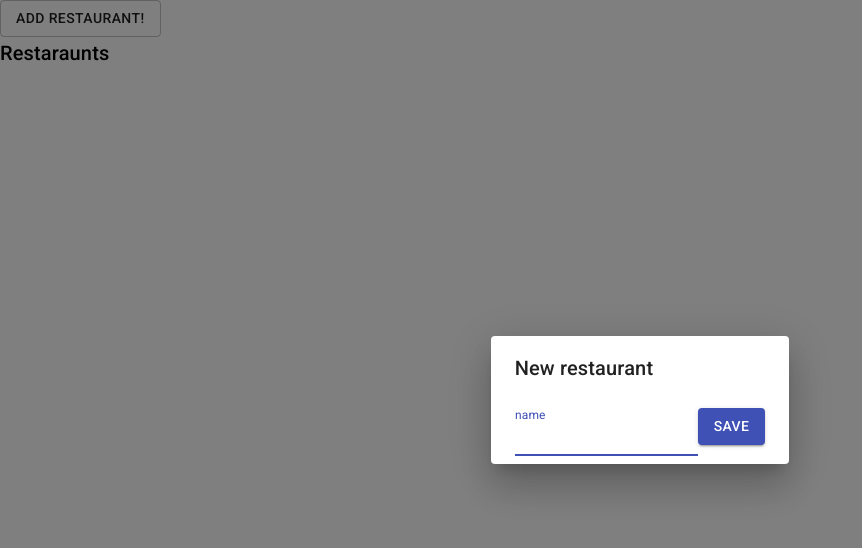
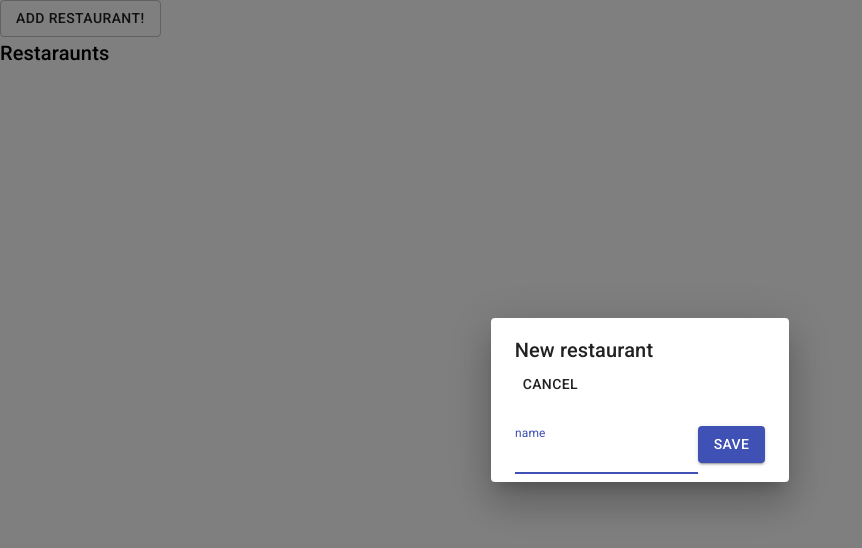
Before and after one commit to NurbekGithub/tdd-cra, a React (Create React App) app: page / in a window 1280 px wide. Both pictures are taken after a click on the button "ADD RESTAURANT!". Shown: the top 548 px of the page, without its empty margins (0-862 px from the left). Built offline with nearby package versions, Linux system fonts and the light colour scheme.

Commit message:
confirm we can close the modal

```diff
--- a/src/modules/Restaurant/RestaurantListPage.js
+++ b/src/modules/Restaurant/RestaurantListPage.js
@@ -1,6 +1,12 @@
 import React, { useState } from "react";
 import NewRestaurantForm from "./NewRestaurantForm";
-import { Button, Dialog, DialogContent, DialogTitle } from "@material-ui/core";
+import {
+  Button,
+  Dialog,
+  DialogContent,
+  DialogTitle,
+  Divider
+} from "@material-ui/core";
 import RestaurantsList from "./RestaurantsList";
 
 export default function RestaurantListPage() {
@@ -11,13 +17,18 @@ export default function RestaurantListPage() {
     setRestaurants(prevState => [...prevState, name]);
     setModalVisible(false);
   }
+
   return (
     <div>
       <Button onClick={() => setModalVisible(true)} variant="outlined">
         Add Restaurant!
       </Button>
       <Dialog open={modalVisible}>
-        <DialogTitle>New restaurant</DialogTitle>
+        <DialogTitle>
+          New restaurant
+          <Divider orientation="vertical" />
+          <Button onClick={() => setModalVisible(false)}>cancel</Button>
+        </DialogTitle>
         <DialogContent>
           <NewRestaurantForm handleSubmit={handleSubmit} />
         </DialogContent>
```
Also changed, not shown: 1 other file (tests, documents, lock files or other folders).
